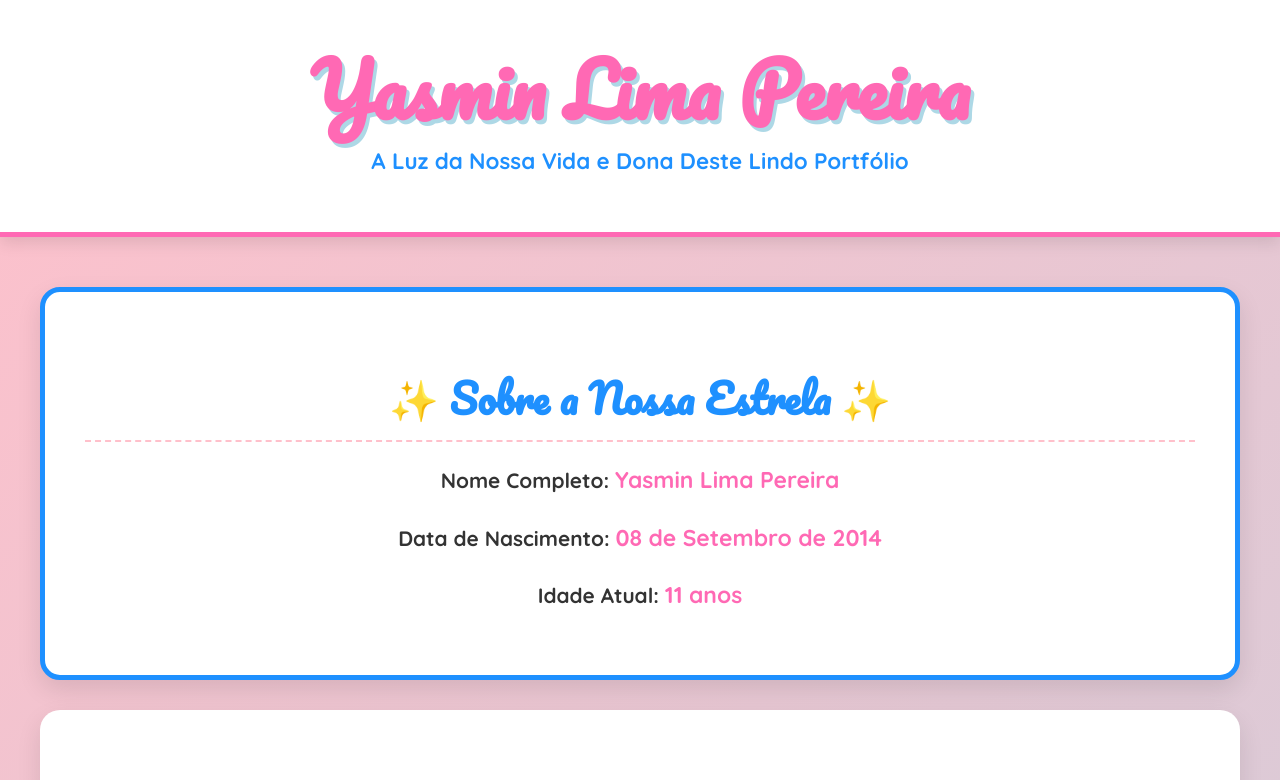
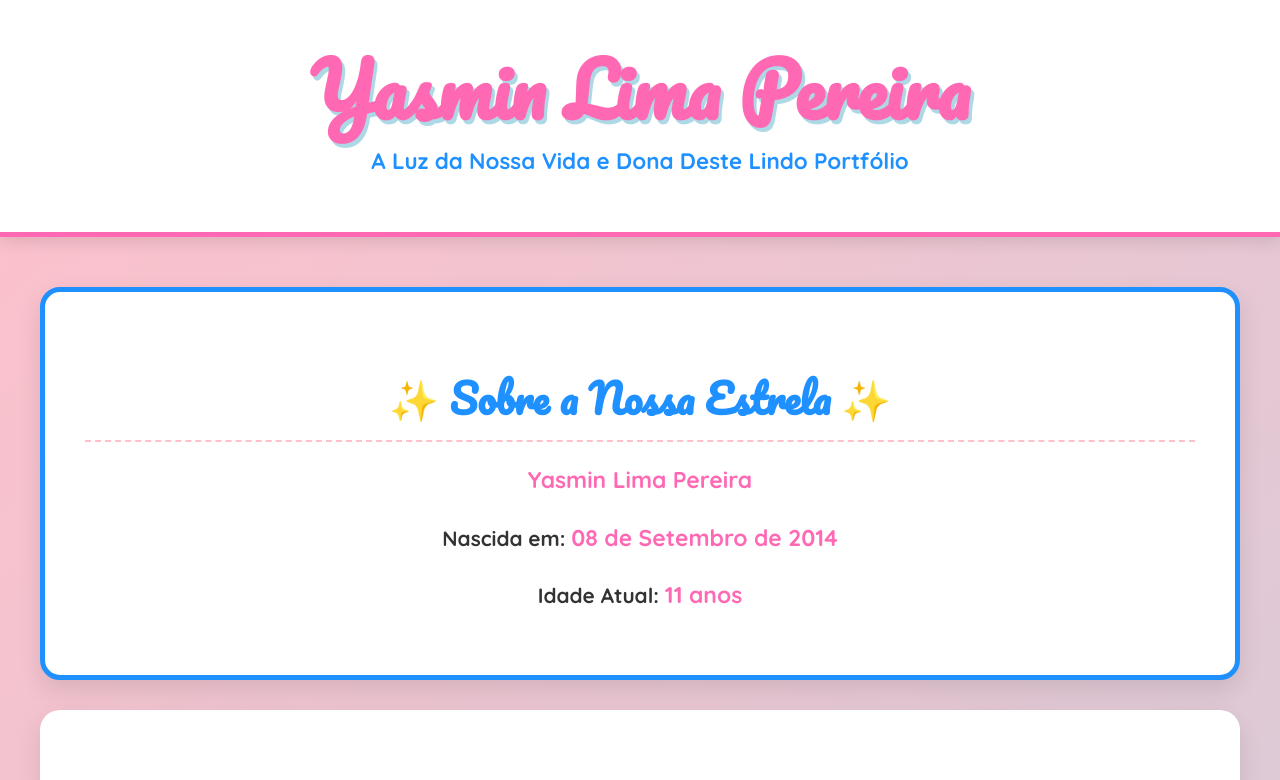
Before and after one commit to Leandrocasp/portfolio_yasmin, a plain HTML site: page index.html in a window 1280 px wide. Shown: the top 780 px of the page. Drawn offline with Linux system fonts and the light colour scheme.

```diff
--- a/index.html
+++ b/index.html
@@ -21,8 +21,8 @@
         <section class="secao-card sobre-ela">
             <h2>✨ Sobre a Nossa Estrela ✨</h2>
             <div class="detalhes-idade">
-                <p>Nome Completo: <strong>Yasmin Lima Pereira</strong></p>
-                <p>Data de Nascimento: <strong>08 de Setembro de 2014</strong></p>
+                <p><strong>Yasmin Lima Pereira</strong></p>
+                <p>Nascida em: <strong>08 de Setembro de 2014</strong></p>
                 <p>Idade Atual: <strong id="idade-aniversario">Calculando...</strong></p>
             </div>
         </section>
```
